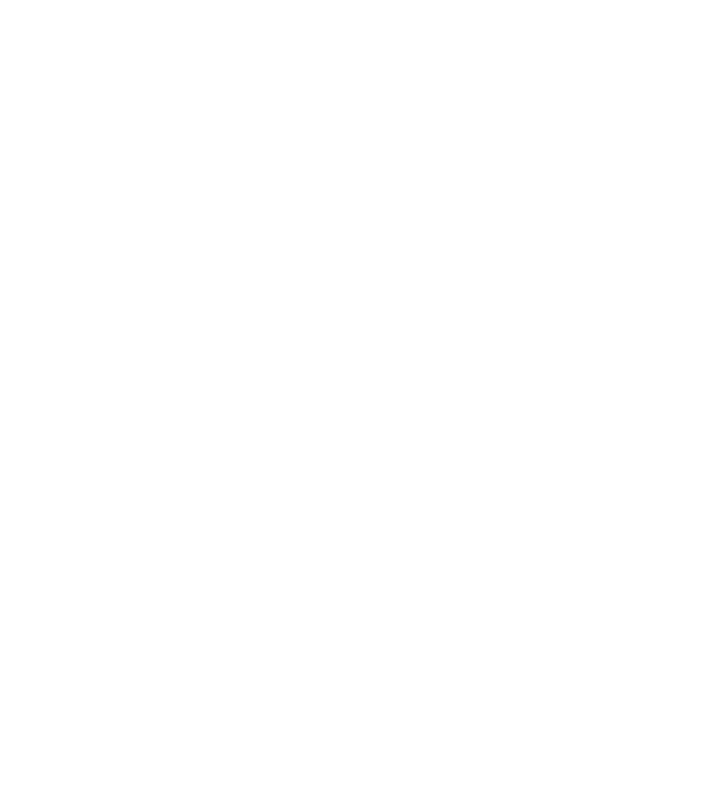
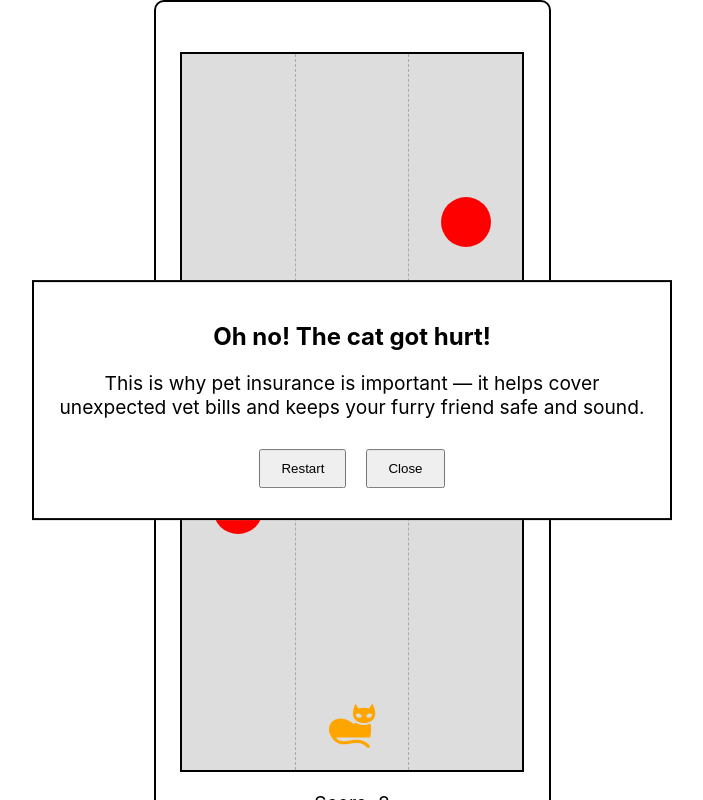
Before and after one commit to GJDteamOne/claw-and-order, a React (Create React App) app: page /game in a window 1280 px wide. Before the commit this address had no page. Shown: the top 800 px of the page, without its empty margins (288-991 px from the left). Built offline with nearby package versions, Linux system fonts and the light colour scheme; the HTML template or start-up script is replaced by a standard one.

Commit message:
initial gameplay
* package update

* basic cat surfers

* decomposed game components

* updated game + app

* fixed merge conflicts part 1

* fixed merge conflicts part 2

```diff
--- a/package.json
+++ b/package.json
@@ -12,8 +12,11 @@
     "@testing-library/jest-dom": "^6.6.3",
     "@testing-library/react": "^16.2.0",
     "@testing-library/user-event": "^13.5.0",
+    "claw-and-order": "file:",
+    "mui": "^0.0.1",
     "react": "^19.0.0",
     "react-dom": "^19.0.0",
+    "react-icons": "^5.5.0",
     "react-router-dom": "^7.2.0",
     "react-scripts": "5.0.1",
     "web-vitals": "^2.1.4"
--- a/src/App.css
+++ b/src/App.css
@@ -1,38 +1,62 @@
-.App {
-  text-align: center;
+* {
+  margin: 0;
+  padding: 0;
+  box-sizing: border-box;
 }
 
-.App-logo {
-  height: 40vmin;
-  pointer-events: none;
+body {
+  display: flex;
+  justify-content: center;
+  align-items: center;
+  min-height: 100vh;
+  background-color: #f4f4f4;
+  font-family: 'Arial', sans-serif;
 }
 
-@media (prefers-reduced-motion: no-preference) {
-  .App-logo {
-    animation: App-logo-spin infinite 20s linear;
-  }
+#root {
+  display: flex;
+  justify-content: center;
+  align-items: center;
+  width: 100%;
+  max-width: 393px;
+  height: 852px;
+  background: white;
+  border: 2px solid black;
+  border-radius: 10px;
+  box-shadow: 0px 4px 8px rgba(0, 0, 0, 0.2);
 }
 
-.App-header {
-  background-color: #282c34;
-  min-height: 100vh;
+/* .game-container {
   display: flex;
   flex-direction: column;
   align-items: center;
   justify-content: center;
-  font-size: calc(10px + 2vmin);
-  color: white;
+  height: 852px;
+  width: 393px;
+  max-width: 100%;
+  margin: 0 auto;
+  background: white;
+  border: 2px solid black;
+  border-radius: 10px;
+  padding: 50px;
+  padding-bottom: 100px;
+} */
+
+h1 {
+  font-size: 2rem;
+  color: #333;
+  margin-bottom: 10px;
 }
 
-.App-link {
-  color: #61dafb;
+p {
+  font-size: 1rem;
+  color: #555;
+  margin-bottom: 20px;
 }
 
-@keyframes App-logo-spin {
-  from {
-    transform: rotate(0deg);
-  }
-  to {
-    transform: rotate(360deg);
-  }
+.score {
+  font-size: 1.5rem;
+  font-weight: bold;
+  color: #4caf50;
+  margin-bottom: 20px;
 }
--- a/src/App.js
+++ b/src/App.js
@@ -2,6 +2,7 @@
 import { BrowserRouter as Router, Routes, Route } from 'react-router-dom';
 import WidowsAppHome from './WidowsAppHome.js';
 import StartingPot from './StartingPot.js';
+import Game from './components/Game.js';
 
 function App() {
   return (
@@ -10,6 +11,7 @@
         <Routes>
           <Route path="/" element={<WidowsAppHome />} />
           <Route path="/starting-pot" element={<StartingPot />} />
+          <Route path="/game" element={<Game />} />
         </Routes>
       </Router>
     </div>
--- /dev/null
+++ b/src/components/Game.css
@@ -0,0 +1,68 @@
+.game-container {
+    display: flex;
+    flex-direction: column;
+    align-items: center;
+    justify-content: center;
+    height: 852px;
+    width: 393px;
+    max-width: 100%;
+    margin: 0 auto;
+    background: white;
+    border: 2px solid black;
+    border-radius: 10px;
+    padding-top: 50px;
+    padding-bottom: 100px;
+  }
+
+  h1 {
+    font-size: 2rem;
+    margin-bottom: 10px;
+  }
+
+  p {
+    font-size: 1.2rem;
+    margin-bottom: 20px;
+  }
+
+  .road {
+    display: flex;
+    justify-content: space-between;
+    width: 340px;
+    height: 752px;
+    border: 2px solid black;
+    background-color: #ddd;
+    position: relative;
+  }
+
+  .lane {
+    width: 33.33%;
+    height: 100%;
+    border-left: 1px dashed #aaa;
+    display: flex;
+    justify-content: center;
+    align-items: flex-end;
+  }
+
+  .lane:first-child {
+    border-left: none;
+  }
+
+  .controls {
+    margin-top: 20px;
+    display: flex;
+    gap: 10px;
+  }
+
+  .controls button {
+    padding: 8px 16px;
+    font-size: 0.9rem;
+    cursor: pointer;
+    border: none;
+    background-color: #4caf50;
+    color: white;
+    border-radius: 5px;
+  }
+
+  .controls button:hover {
+    background-color: #45a049;
+  }
--- /dev/null
+++ b/src/components/Game.js
@@ -0,0 +1,90 @@
+import React, { useState, useEffect } from 'react';
+import GameBoard from './GameBoard';
+import Popup from './Popup';
+import './Game.css';
+
+const Game = () => {
+  const [catPosition, setCatPosition] = useState(1);
+  const [obstacles, setObstacles] = useState([]);
+  const [score, setScore] = useState(0);
+  const [gameOver, setGameOver] = useState(false);
+  const [showPopup, setShowPopup] = useState(false);
+
+  useEffect(() => {
+    if (gameOver) return;
+    const interval = setInterval(() => {
+      setObstacles((obs) => [
+        ...obs.filter((ob) => ob.y < 5),
+        { lane: Math.floor(Math.random() * 3), y: 0 },
+      ]);
+      setScore((prev) => prev + 1);
+    }, 1000);
+
+    return () => clearInterval(interval);
+  }, [gameOver]);
+
+  useEffect(() => {
+    if (gameOver) return;
+    const interval = setInterval(() => {
+      setObstacles((obs) =>
+        obs.map((ob) => ({ ...ob, y: ob.y + 1 })).filter((ob) => ob.y < 5)
+      );
+
+      if (obstacles.some((ob) => ob.y === 4 && ob.lane === catPosition)) {
+        setGameOver(true);
+        setShowPopup(true);
+        clearInterval(interval);
+      }
+    }, 500);
+
+    return () => clearInterval(interval);
+  }, [catPosition, obstacles, gameOver]);
+
+  useEffect(() => {
+    const handleKeyDown = (e) => {
+      if (gameOver) return;
+      if (e.key === 'ArrowLeft') moveCat('left');
+      if (e.key === 'ArrowRight') moveCat('right');
+    };
+
+    window.addEventListener('keydown', handleKeyDown);
+    return () => window.removeEventListener('keydown', handleKeyDown);
+  }, [gameOver]);
+
+  const moveCat = (direction) => {
+    setCatPosition((prev) => {
+      if (direction === 'left') return Math.max(0, prev - 1);
+      if (direction === 'right') return Math.min(2, prev + 1);
+      return prev;
+    });
+  };
+
+  const handleLaneClick = (lane) => {
+    if (gameOver) return;
+    setCatPosition(lane);
+  };
+
+  const restartGame = () => {
+    setCatPosition(1);
+    setObstacles([]);
+    setScore(0);
+    setGameOver(false);
+    setShowPopup(false);
+  };
+
+  return (
+    <div className='game-container'>
+      <GameBoard
+        catPosition={catPosition}
+        obstacles={obstacles}
+        moveCat={moveCat}
+        handleLaneClick={handleLaneClick}
+      />
+      <p>Score: {score}</p>
+      {gameOver && <h2>Game Over! Your score: {score}</h2>}
+      {showPopup && <Popup restartGame={restartGame} setShowPopup={setShowPopup} />}
+    </div>
+  );
+};
+
+export default Game;
--- /dev/null
+++ b/src/components/GameBoard.css
@@ -0,0 +1,38 @@
+.road {
+    display: flex;
+    width: 100%;
+    max-width: 393px;
+    height: 852px;
+    border: 2px solid black;
+    background-color: #ddd;
+    overflow: hidden;
+  }
+
+  .lane {
+    flex: 1;
+    border-left: 20px dashed #aaa;
+    display: flex;
+    justify-content: center;
+    align-items: flex-end;
+    position: relative;
+  }
+
+  .lane:first-child {
+    border-left: none;
+  }
+
+  .cat-icon {
+    font-size: 50px;
+    margin-bottom: 10px;
+  }
+
+
+
+  .cat-icon {
+    font-size: 50px;
+    color: orange;
+    position: absolute;
+    bottom: 10px;
+    left: 50%;
+    transform: translateX(-50%);
+  }
--- /dev/null
+++ b/src/components/GameBoard.js
@@ -0,0 +1,19 @@
+import React from 'react';
+import { GiCat } from 'react-icons/gi';
+import Obstacles from './Obstacles';
+import './GameBoard.css'
+
+const GameBoard = ({ catPosition, obstacles, moveCat, handleLaneClick }) => {
+  return (
+    <div className="road">
+      {[0, 1, 2].map((lane) => (
+        <div key={lane} className="lane" onClick={() => handleLaneClick(lane)}>
+          <Obstacles obstacles={obstacles.filter((ob) => ob.lane === lane)} />
+          {catPosition === lane && <GiCat className="cat-icon" />}
+        </div>
+      ))}
+    </div>
+  );
+};
+
+export default GameBoard;
--- /dev/null
+++ b/src/components/Obstacles.css
@@ -0,0 +1,9 @@
+.obstacle {
+    width: 50px;
+    height: 50px;
+    background-color: red;
+    border-radius: 50%;
+    position: absolute;
+    left: 50%;
+    transform: translateX(-50%);
+  }
--- /dev/null
+++ b/src/components/Obstacles.js
@@ -0,0 +1,14 @@
+import React from 'react';
+import './Obstacles.css';
+
+const Obstacles = ({ obstacles }) => {
+  return (
+    <>
+      {obstacles.map((ob, index) => (
+        <div key={index} className="obstacle" style={{ top: `${ob.y * 20}%` }}></div>
+      ))}
+    </>
+  );
+};
+
+export default Obstacles;
--- /dev/null
+++ b/src/components/Popup.css
@@ -0,0 +1,17 @@
+.popup {
+    position: fixed;
+    top: 50%;
+    left: 50%;
+    transform: translate(-50%, -50%);
+    background: white;
+    padding: 20px;
+    border: 2px solid black;
+    z-index: 1000;
+    text-align: center;
+  }
+
+  .popup button {
+    margin: 10px;
+    padding: 10px 20px;
+    cursor: pointer;
+  }
--- /dev/null
+++ b/src/components/Popup.js
@@ -0,0 +1,15 @@
+import React from 'react';
+import './Popup.css';
+
+const Popup = ({ restartGame, setShowPopup }) => {
+  return (
+    <div className="popup">
+      <h2>Oh no! The cat got hurt!</h2>
+      <p>This is why pet insurance is important — it helps cover unexpected vet bills and keeps your furry friend safe and sound.</p>
+      <button onClick={restartGame}>Restart</button>
+      <button onClick={() => setShowPopup(false)}>Close</button>
+    </div>
+  );
+};
+
+export default Popup;
```
Also changed, not shown: 1 other file (tests, documents, lock files or other folders).
